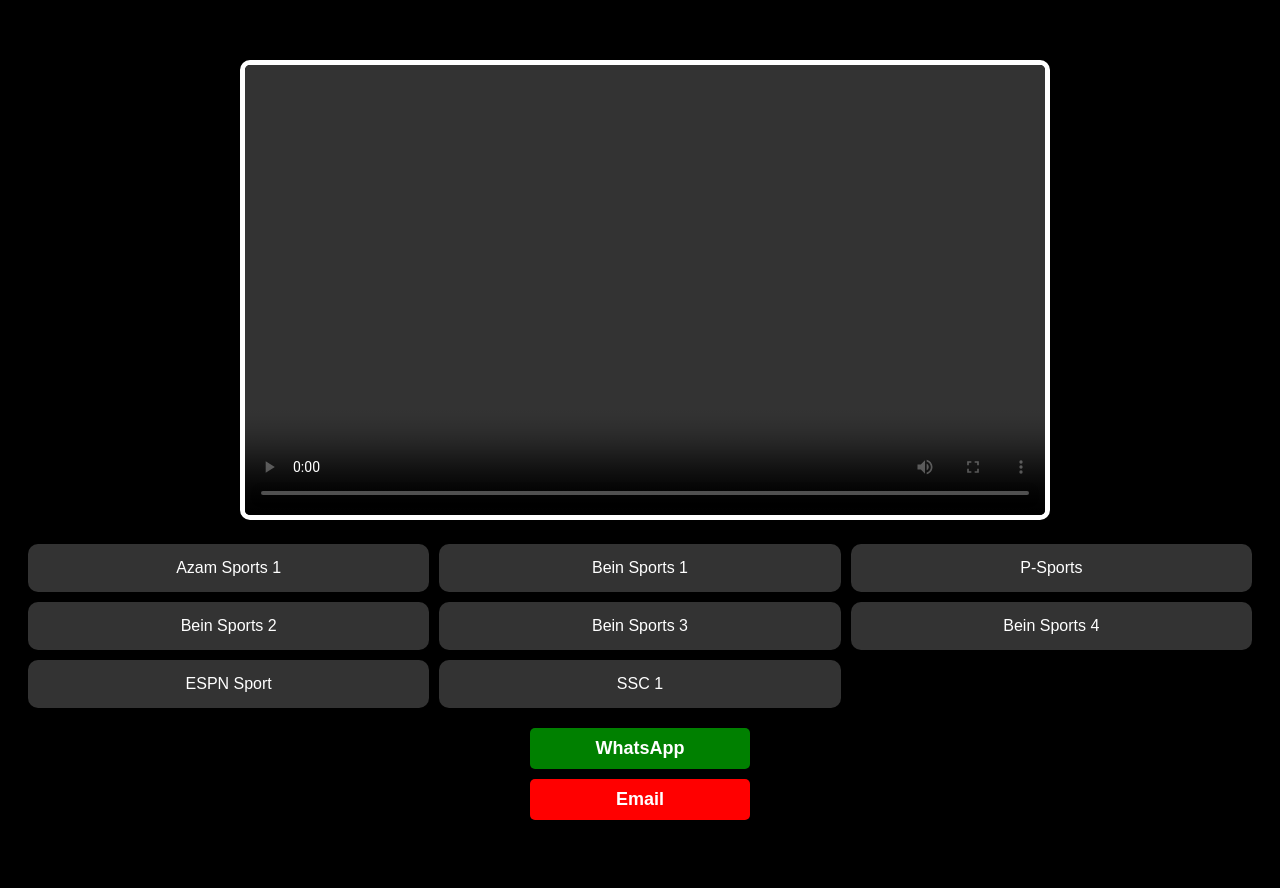
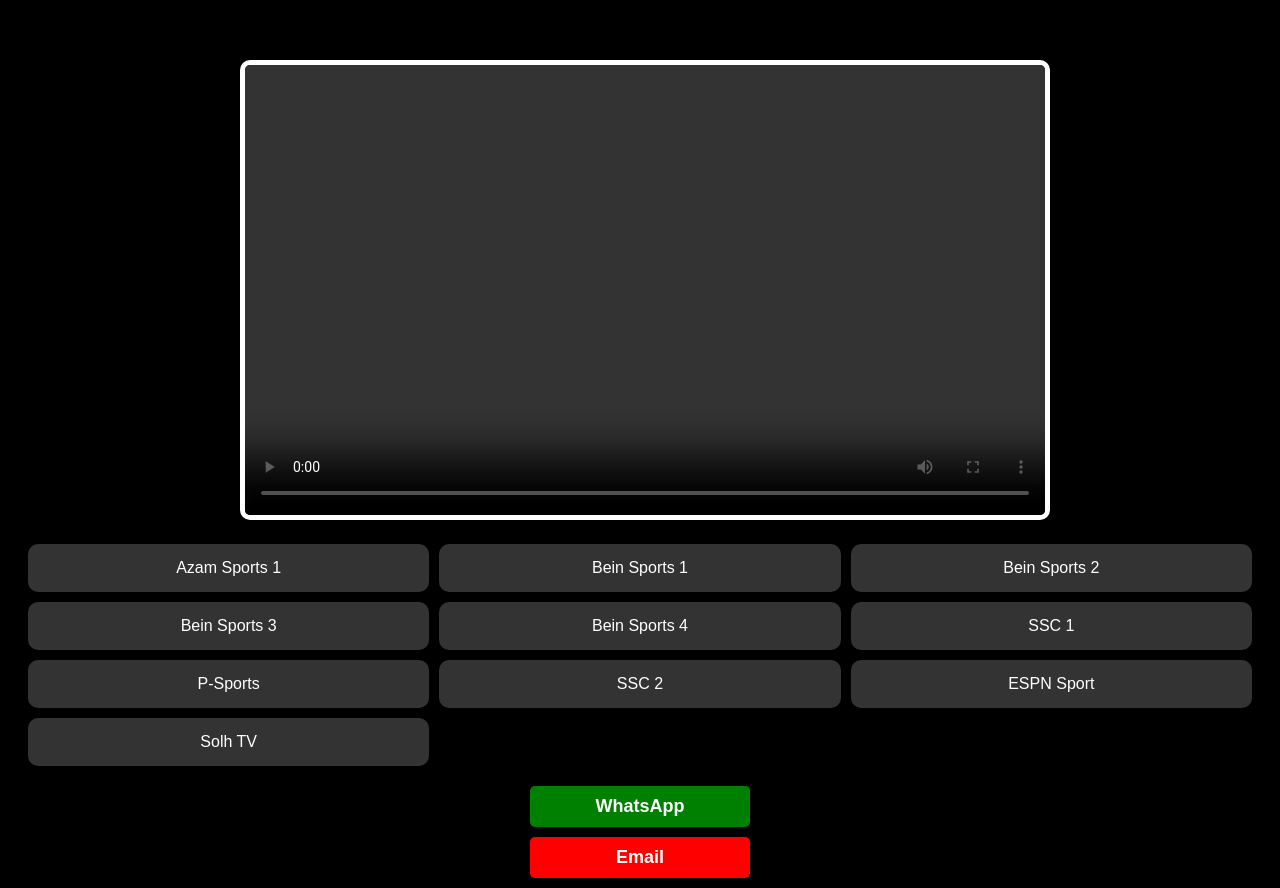
Before and after one commit to Kennwalker/MOEWEBSITE, a plain HTML site: page index.html in a window 1280 px wide. Before the commit the page ends 830 px from the top, so only its background shows below. Drawn offline with Linux system fonts and the light colour scheme.

Commit message:
Update index.html

```diff
--- a/index.html
+++ b/index.html
@@ -76,12 +76,14 @@
     <div class="channel-list">
         <button onclick="playChannel('https://vz-1bb50f2e-8ea.b-cdn.net/575983a6-ce24-4995-a8f3-18aeb3dc35df/240p/video.m3u8')">Azam Sports 1</button>
         <button onclick="playChannel('https://cma.footballii.ir/hls2/b1.m3u8')">Bein Sports 1</button>
+        <button onclick="playChannel('https://wo.cma.footballii.ir:443/hls2/b2_high.m3u8')">Bein Sports 2</button>
+        <button onclick="playChannel('http://mo3ad.xyz/HMAwWYPc3t/2Rdj8W5fFT/7')">Bein Sports 3</button>
+        <button onclick="playChannel('http://humsab.xyz/IN_E4/index.m3u8')">Bein Sports 4</button>
+        <button onclick="playChannel('https://stream.sainaertebat.com/hls2/ssc1.m3u8?token=https://t.me/ABTVAB')">SSC 1</button>
         <button onclick="playChannel('https://spstr.abntv.live/hls/psstream.m3u8')">P-Sports</button>
-        <button onclick="playChannel('http://moontoolsplayer.me:8080/live/war2rodri/eWfQ3GgvrvFf/1175015.m3u8')">Bein Sports 2</button>
-        <button onclick="playChannel('http://moontoolsplayer.me:8080/live/war2rodri/eWfQ3GgvrvFf/1175016.m3u8')">Bein Sports 3</button>
-        <button onclick="playChannel('http://lionshd.me:80/live/052999069955/226617690863/232376.m3u8')">Bein Sports 4</button>
-        <button onclick="playChannel('http://lionshd.me:80/live/052999069955/226617690863/180009.m3u8')">ESPN Sport</button>
-        <button onclick="playChannel('http://lionshd.me:80/live/052999069955/226617690863/310944.m3u8')">SSC 1</button>
+        <button onclick="playChannel('https://stream.live12.ir/hls2/ssc1.m3u8?token=https://t.me/ABTVAB')">SSC 2</button>
+        <button onclick="playChannel('https://wo.cma.footballii.ir/hls2/broken2.m3u8')">ESPN Sport</button>
+        <button onclick="playChannel('https://stream.sainaertebat.com/hls2/solhtv.m3u8')">Solh TV</button>
     </div>
 
     <div class="contact">
```
